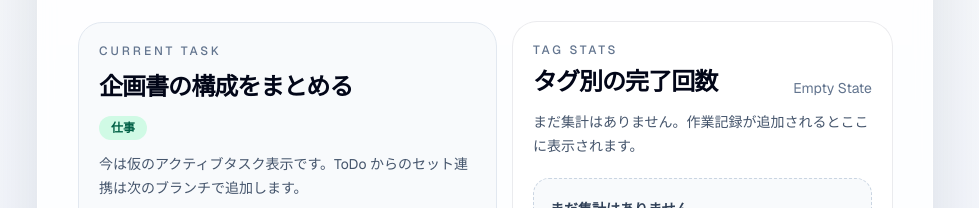
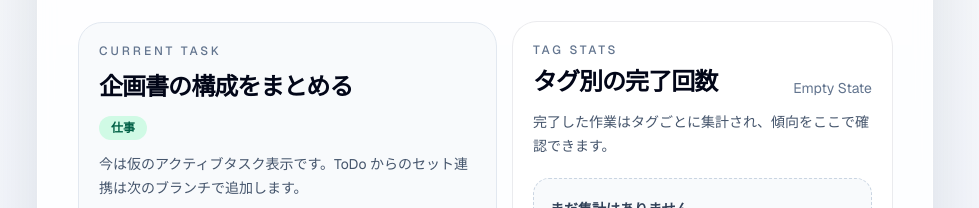
Before and after one commit to arakink/pomo-list, a Next.js app: page / in a window 1280 px wide. Shown: the part 839-1047 px from the top of the page, without its empty margins (27-1006 px from the left). Built offline with nearby package versions, Linux system fonts and the light colour scheme.

Commit message:
fix: タグ統計の説明文を更新し、作業記録の集計方法を明確化

```diff
--- a/components/timer-panel.tsx
+++ b/components/timer-panel.tsx
@@ -73,7 +73,7 @@ function getTagStatKey(tag: string) {
 
 function getTagStatsDescription(tagStats: TagStat[]) {
   if (tagStats.length === 0) {
-    return "まだ集計はありません。作業記録が追加されるとここに表示されます。";
+    return "完了した作業はタグごとに集計され、傾向をここで確認できます。";
   }
 
   return "今は仮の統計表示です。タグがないタスクは「タグなし」として集計します。";
```
